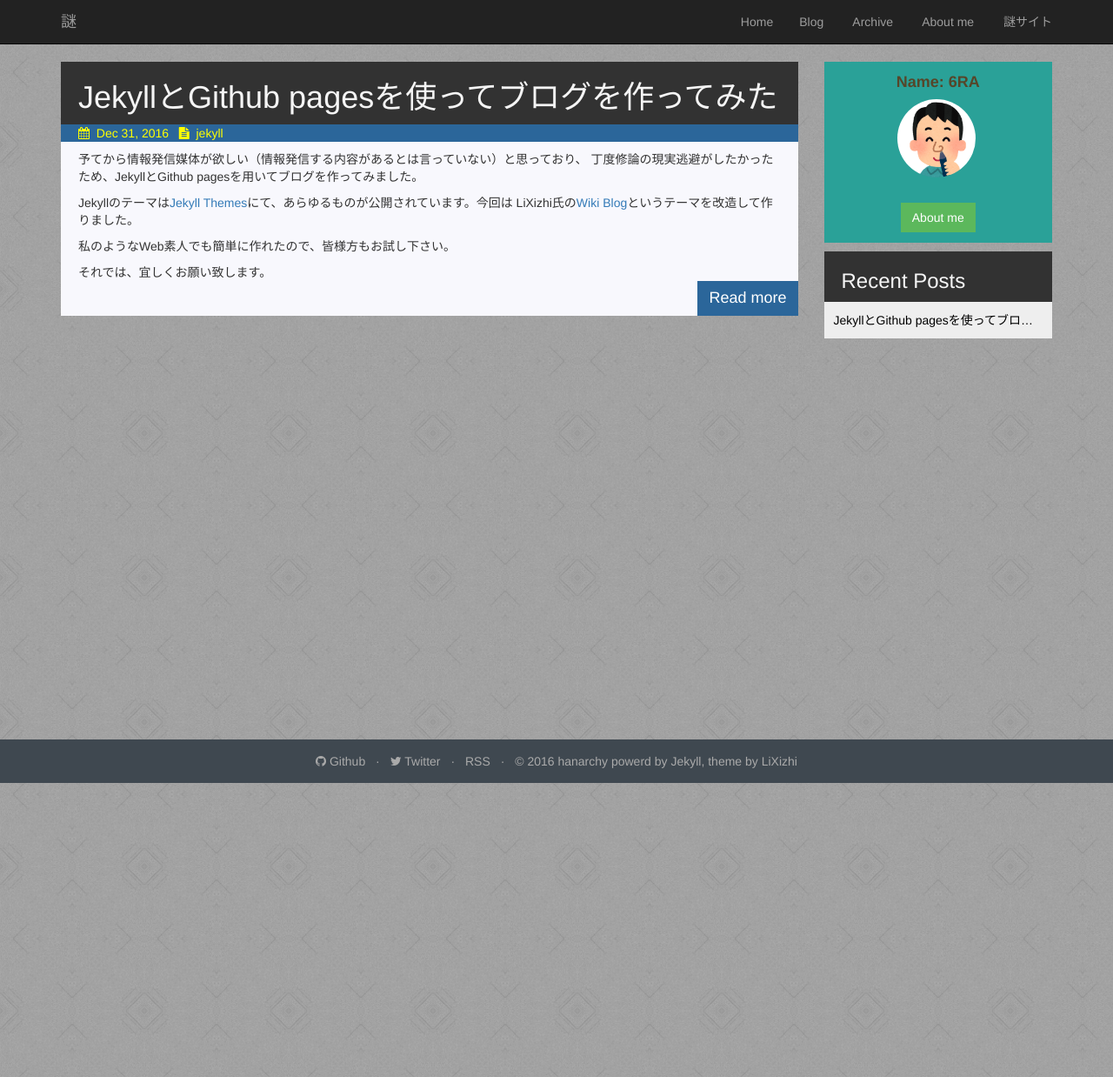
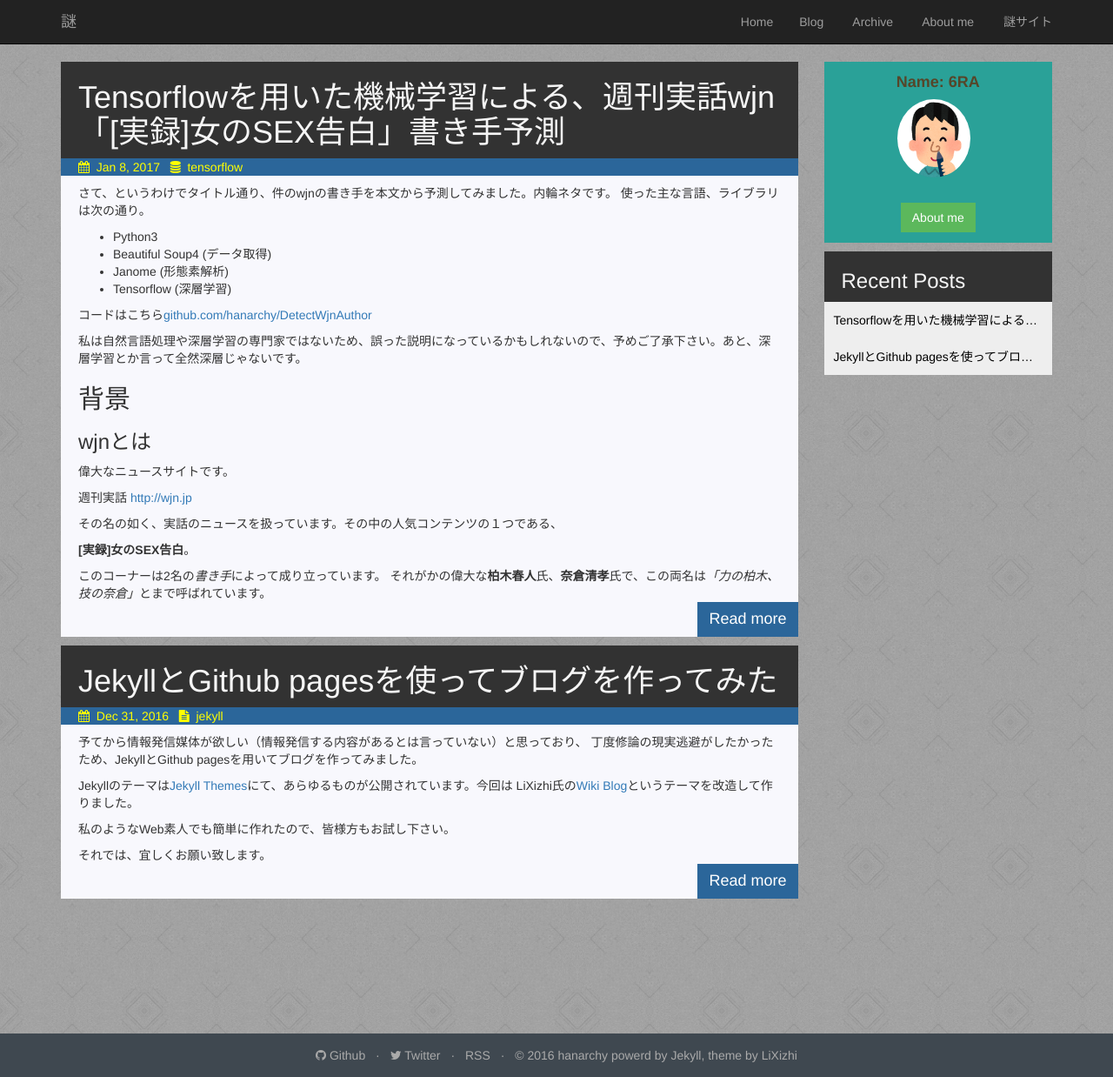
Before and after one commit to hanarchy/hanarchy.github.io, a Jekyll site: the page built from blog/index.html, in a window 1280 px wide. Shown: the whole page at 87% size. Built offline with Jekyll 4.4.1, drawn with Linux system fonts in a browser that asks for light colours; the list of posts is cut into pages by our own code; comment, search, counter and statistics services are not loaded; before the commit the page ends 900 px from its top, so only the background shows below that; some of the changed lines change nothing that is shown.

Commit message:
2017-01-08 post

````diff
--- /dev/null
+++ b/_posts/diary/2017-01-08-detect_wjn_author.md
@@ -0,0 +1,340 @@
+---
+layout: post
+title: "Tensorflowを用いた機械学習による、週刊実話wjn「[実録]女のSEX告白」書き手予測"
+date: 2017-01-08 19:09
+categories: tensorflow
+comments: true
+share: true
+
+---
+
+
+さて、というわけでタイトル通り、件のwjnの書き手を本文から予測してみました。内輪ネタです。
+使った主な言語、ライブラリは次の通り。
+
+- Python3
+- Beautiful Soup4 (データ取得)
+- Janome (形態素解析)
+- Tensorflow (深層学習)
+
+コードはこちら[github.com/hanarchy/DetectWjnAuthor](https://github.com/hanarchy/DetectWjnAuthor)
+
+私は自然言語処理や深層学習の専門家ではないため、誤った説明になっているかもしれないので、予めご了承下さい。あと、深層学習とか言って全然深層じゃないです。
+
+## 背景
+
+### wjnとは
+
+偉大なニュースサイトです。
+
+週刊実話
+[http://wjn.jp](http://wjn.jp/)
+
+その名の如く、実話のニュースを扱っています。その中の人気コンテンツの１つである、
+
+**[実録]女のSEX告白**。
+
+このコーナーは2名の*書き手*によって成り立っています。
+それがかの偉大な**柏木春人**氏、**奈倉清孝**氏で、この両名は*「力の柏木、技の奈倉」*とまで呼ばれています。
+
+
+<!-- more -->
+
+以下、[奈倉柏木研究室](https://www.reddit.com/r/newsokur/comments/2wufnv/奈倉柏木研究室_inニュー速r/)より抜粋
+
+```
+週刊実話Weeklyの人気小説記事「【実録】女のSEX告白」には二人の執筆者がいる。
+
+一人は「柏木春人」 自身でも「美姉妹調教 姦る！」などの人気官能小説を筆頭に数多くの官能小説を執筆しているマドンナメイト文庫の人気ライターである。 妻、未亡人、姉等年上のエロスを得意とする。多少強引なシチュエーションでも独特の語り口調と引き締まった軽やかな文体は濃厚なエッチシーンというよりは淡白であっさりしていて読み手の想像を引き立つように書かれているのが特徴である。
+
+もう一人が「奈倉清孝」 彗星のごとく現れ、現在では週刊実話専属のライターと伺える。あまりに詳細がベールに包まれているのでゴーストライターや色々なライターの集合体ではないかと疑われている。 過去にファンタジー系の小説を目指し「赤と緑」というタイトルのネット小説があがっているが本人かどうかの確認は取れていない。強引なシチュエーションであっての文のスピード感とその匠な擬音から一気にエロスの世界へ飛び込ませてくれる。また彼の魅力的な独自の言い回しに心を打たれた人も多い。その勢いと技を武器に現在人気は高くなってきている。
+```
+
+### 問題点
+
+実録シリーズは特に2chを中心としたネット上で人気で、しばしばスレが立てられます。
+しかし、スレ立て人が巧妙に「書き手を隠し投稿する」という問題点があります。
+そのためスレは混乱し、レスの殆どが「これは奈倉」「柏木余裕」というレスに溢れ、いわば**奈倉柏木当てクイズ**状態になってしまっています。
+
+その佳境の中で住民は両名を見分ける術を開発してきました。
+
+```
+43 名前: キングコングニードロップ(空)＠転載は禁止 :2015/07/09(木) 14:30:40.03 ID:Gj/ziKBH0
+奈倉、柏木両先生の見分け方
+・オチンポが好きなのが奈倉、ペニスが好きなのが柏木。
+・急展開があるのが奈倉、淡々と進むのが柏木。
+・行為の最中に終わるのが奈倉、行為後の描写があるのが柏木。
+・女が叫ぶのが奈倉、女がキレるのが柏木。
+・擬音で済ませるのが奈倉、詳細に説明するのが柏木。
+```
+
+しかし、それでも精度は高くなく、検索するとこんなツイートが見受けられました。
+
+<blockquote class="twitter-tweet" data-lang="ja"><p lang="ja" dir="ltr">柏木と奈倉を瞬時に判断するAIの開発が待たれるな</p>&mdash; 鋭利な刃物マン (@Ericamajitenshi) <a href="https://twitter.com/Ericamajitenshi/status/779023730135605248">2016年9月22日</a></blockquote>
+<script async src="//platform.twitter.com/widgets.js" charset="utf-8"></script>
+
+そこで、私は流行りの深層学習による、記事本文から奈倉柏木の判定を行うAIを開発することにしました。
+本記事では、データの取得から結果が出るまでを順を追って説明していきます。
+スクレイピングによるデータの取得、データからベクトルにする手法、Tensorflowによる学習について述べていきます。
+
+## データの取得
+wjnから記事本文を取得します。
+今回はBeautifulSoup4を用います。BeautifulSoupの使い方はここでは説明しません。
+流れとしては
+
+1. 記事URL一覧の取得
+2. 記事URLにアクセスして本文を取得
+3. 本文から書き手を抜き出しラベル化
+
+のようになります。
+
+今回、記事のURL一覧をwjnサイトのエンタメカテゴリから取得し、タイトルに「官能小説作家書き下ろし」とある記事のURLを取得しました。しかし、ここに登録されている記事は1000件なので、その中から得られた実録シリーズの記事は300件程度になってしまいました。
+
+google検索で`site:wjn.jp/article/detail "官能小説作家書き下ろし"`という風にやると2000件程度出てきたので、データ数を増やす余地があります。
+
+詰まった点としては、BeautifulSoupを用いてパースするときにはreqesutsなりurllib.requestなりを用いてhtmlを取得することになりますが、
+wjnから取得する際、userAgentを適当に指定する必要があったので、その部分のコードを記載しておきます。
+
+```python
+import requests
+from bs4 import BeautifulSoup
+
+html = requests.get(url, headers={'User-Agent': 'test'})
+soup = BeautifulSoup(html.content,"html5lib", from_encoding='Shift-JIS')
+```
+
+## 文章からベクトルへ
+さて、抜き出した本文の文章からニューラルネットに入れるにはどのようにしたらよいでしょうか。
+前章で取得した本文は当然ですがそのままニューラルネットワークに入れることはできません。
+したがって、文章の固定長ベクトル化が必要になってきます。
+有名な手法としてはword2vec（手法？ライブラリ？）などがあります。
+今回は手っ取り早くやるため、BoW(Bag of Words)という手法で文書をベクトル化しました。
+
+流れは
+1. 本文を形態素解析を用いて単語で区切る
+2. 奈倉・柏木氏を特徴づける頻出単語を辞書化
+3. 辞書に単語で区切った文書を通して、ベクトル化(BoW)
+
+BoWはさておき、これらの手法は英語のような単語同士が区切られている文章に適用できます。
+日本語でこれらの手法を用いる際は、文章を単語に分ける、形態素解析を行う必要になります。
+pythonにおいて形態素解析の有名なライブラリがいくつかありますが、今回はPyPIだけで簡単に導入できる、Janome(蛇の目)を用いました。
+
+BoWは、単語を羅列した**辞書**を用意し、当該文章を構成する単語が辞書の中に登録されているか見て、ベクトルの中身を変更するものです。説明が下手なので実際に例を挙げてみましょう。
+
+辞書：　ムスコ　射精　ウィンナー　花吹雪
+文章1:起死回生のため今度はウインナーを注文し、彼が来たとき「君のムスコさんは元気？」と軽く股間に触れました
+文章2:紅白歌合戦の最後に花吹雪が噴き出すのに合わせて射精
+
+|辞書| ムスコ | 射精 | ウィンナー | 花吹雪 |
+|----|----|----|----|----|
+|文章1|1|0|1|0|
+|文章2|0|1|0|1|
+
+のようになります。この数値は01だけでなく出現回数の場合もあります。今回は、出現するかしないか、すなわち01でベクトル化しています。
+
+続いて辞書を作成していきます。特徴的な単語を辞書にしたいですよね。
+ここでよく用いるのが**TF-IDF特徴量**で、TF値（全単語中に出現する単語の頻度）とDF値（全文書中に当該単語が出現する文書の頻度）の逆数をかけたものです。つまり、TF-IDF値が高い単語は「ある単語がある文章中で多く出現し、その単語は他の文書であまり出現しない」単語です。
+今回の問題でいえば、「出現頻度が高く、奈倉氏・柏木氏を特徴づける単語」を抽出できます。
+あ、もちろんこの辞書には「柏木」「奈倉」といった名前は入ってませんよ。
+
+（まあ、今回word2bowの存在を知らなかったため、実装するのが面倒でTF-IDFは使わず適当に出現頻度と柏木奈倉率それぞれに閾値を設定して、それを満たした単語を辞書としています。）
+
+### 参考：柏木氏、奈倉氏の頻出単語の違い
+さて、先ほどの形態素解析を用いて355件の記事本文を解析し、せっかくなので頻出単語を抽出してみました。
+この節で出た結果は、のちの学習には用いませんが、非常に面白い結果が出たので、この節は飛ばさず見てほしいです。
+
+#### 性器の表現
+数字は出現回数を意味しています。どれも顕著に傾向が出ています。
+まず乳房の表現を見てみましょう。奈倉氏はオッパイ、と直接表現はせず、カップ、乳首と表現されています。特に乳首攻めが好きみたいですね。ひらがな「おっぱい」は多分途中で区切られたか、出てきませんでした。
+
+| 単語 | 全体 | 柏木 |奈倉 |
+|--------|--------|--------|--------|
+|乳首|81|11|70|
+|カップ|20|1|19|
+|オッパイ|20|15|5|
+
+下半身です。
+男性器の表現に着目してみると、特に柏木氏が多いように感じます。
+チンチン、巨根は柏木氏がよく使います。
+男根をよく描写するのが柏木氏の特徴なのかもしれません。
+ちなみに「オマ」や「ンチン」って表示されているのは、本文側が伏字にしているため仕様です。
+
+
+| 単語 | 全体 | 柏木 |奈倉 |
+|--------|--------|--------|--------|
+|アソコ|222|131|91|
+|股間|125|105|20|
+|下半身|27|5|22|
+|性器|23|8|15|
+|クリ|32|17|15|
+|クリトリス|80|12|68|
+|オマ|56|54|2|
+|ペニス|473|287|186|
+|ンチン|44|39|5|
+|巨根|21|20|1|
+|男根|15|3|12|
+
+#### 下着の表現
+
+続いて、下着の表現を調べてみました。驚くべきことに、はっきりと差が出ています。
+パンティーでは拮抗していますが、パンツ、ブラ、ショーツといった単語はほぼ奈倉氏から出てきています。特にショーツは柏木氏から一切出てきません。下着が描かれていたら奈倉氏の色が強いみたいです。実際に自分で書き手予想をするとき、下着の表現で判断すると8割方正解します。
+ちなみに、男性用の下着のブリーフは柏木氏の方が多いですね。
+
+| 単語 | 全体 | 柏木 |奈倉 |
+|--------|--------|--------|--------|
+|パンツ|104|10|94|
+|パンティー|60|29|31|
+|ブラ|40|4|36|
+|ショーツ|33|0|33|
+|ブリーフ|22|18|4|
+|ストッキング|16|0|16|
+
+#### 役職、人物の表現
+さて、今度は人物についてみてみましょう。
+これも非常に顕著な結果が出ています。
+先生、彼氏、課長、社長などといった**役職や人物の表現が圧倒的に柏木氏の方が多い**です。
+こういった人物像を思い浮かばせる、*シチュエーション重視*なのが柏木氏の特徴なのでしょう。
+だからと言って、こういった役職は同じ記事で2人称として何度も用いられるため、DF値としては低く、判断材料にはなりにくいです。自身で判断する場合も、役職が書いてあるから柏木だ、と安易に決めると間違えることが多いです。
+
+| 単語 | 全体 | 柏木 |奈倉 |
+|--------|--------|--------|--------|
+|先生|145|97|48|
+|彼氏|95|67|28|
+|課長|92|79|13|
+|社長|71|43|28|
+|オジサン|62|49|13|
+|先輩|58|49|9|
+|主人|49|18|31|
+|部長|51|46|5|
+|店長|46|31|15|
+|旦那|38|20|18|
+|主婦|37|26|11|
+|友達|30|27|3|
+|大学生|21|17|4|
+|人妻|18|14|4|
+|主任|16|16|0|
+|大家|11|11|0|
+
+#### 奈倉氏のストーリー
+また、頻出単語から奈倉氏の記事のストーリーみたいなものが浮かび上がりました。
+下の票のように、強引、叫ん、許し、痛い、これらの単語は強姦をイメージさせられます。
+
+| 単語 | 全体 | 柏木 |奈倉 |
+|--------|--------|--------|--------|
+|強引|43|6|37|
+|叫ん|37|5|32|
+|許し|39|9|30|
+|痛い|37|4|33|
+
+その一方、優しく、交際、結ば、妊娠、幸せ、告白といった単語がよく見られます。
+このことから奈倉氏のストーリーでは「強引にするが、最終的には合意SEX」なストーリーが思い浮かびあがります。
+
+| 単語 | 全体 | 柏木 |奈倉 |
+|--------|--------|--------|--------|
+|優しく|69|17|52|
+|交際|18|0|18|
+|結ば|18|0|18|
+|妊娠|12|3|9|
+|幸せ|33|13|20|
+|告白|30|11|19|
+
+でも、一緒にイクわけではないらしいです。
+
+| 単語 | 全体 | 柏木 | 奈倉 |
+|--------|--------|--------|--------|
+|一緒|69|56|13|
+
+#### 絶頂の表現
+奈倉氏の特徴と言われる絶頂表現についても見てみましょう。「イク」とカタカナなら奈倉氏が多く、ひらがなならば柏木氏という傾向は出ています。が、カタカナにおける奈倉氏の割合が高いわけでもなく、優秀な判断材料としては弱いでしょう。一応「昇天」、「果て」といった奈倉氏特有の表現に注目しておきましょう。
+
+| 単語 | 全体 | 柏木 | 奈倉 |
+|--------|--------|--------|--------|
+|イッ|106|48|58|
+|イク|86|28|58|
+|イカ|72|28|44|
+|イキ|62|9|53|
+|イケ|12|6|6|
+|いく|33|31|2|
+|いき|45|37|8|
+|出し|155|60|95|
+|射精|92|57|35|
+|出る|60|31|29|
+|果て|46|8|38|
+|絶頂|37|21|16|
+|昇天|34|4|30|
+|痙攣|23|6|17|
+
+#### 擬音
+同じく奈倉氏の特徴と言われる擬音についても見てみましょう。でも、多分part_of_speechの判断で、結構抜けがあると思います。需要があれば専用にマイニングしてみます。コメントかtwitterとかで気軽にイッてください。どっかで「ムク」は奈倉氏の代名詞だという投稿を見た気がしますが、そんなことはなさそうです。お互い使う擬音の傾向はありますが、いかんせん数が少ないので大きな判断材料にはならなそうです。
+
+| 単語 | 全体 | 柏木 | 奈倉 |
+|--------|--------|--------|--------|
+|ムク|36|18|18|
+|グチョグチョ|13|3|10|
+|ピュッ|13|0|13|
+|ドクドク|13|0|13|
+|ヒクヒク|10|3|7|
+|パンパン|11|9|2|
+|ゴクン|11|7|4|
+|ズンズン|10|10|0|
+
+#### 人間による奈倉柏木判断
+
+ここで紹介した以外にも細かな表現による違いが結構見えました。
+さて、ディープラーニングによる奈倉柏木判断を実装する前に、我々がwjnスレに直面したときの判断基準をこの結果を基に私なりに考えたので紹介します。この手法は結構な精度が出るので、皆様もお試しください。
+
+- **柏木は消去法**
+というのも、柏木氏を特徴付ける決定的な文言や傾向が見当たらないことに起因します。だから例え、男性器や人物の表現が豊かだと言って、これは柏木氏だ、という安易な判断をすると痛い目を見ます。DF値が低いためです。ただ、柏木氏の確率は50%なので、「奈倉氏っぽくないな」っと思ったら柏木氏です。
+
+- **下着の表現を見る**
+最初に見るのが下着です。柏木氏の文章ではほとんど下着が登場しません。出てくるのは「パンティー」と「ブリーフ」です。下着が「パンティー」だけでなく、「パンツ」「ブラ」や、特に「ショーツ」を使っていたりすると、十中八九奈倉氏です。*「下着を脱がすのは1回だけ」*なので同じ記事に複数回出ることは少ないことから、DF値も高いと思われ、非常に良い判断材料になるかと思われます。この判断基準は非常に覚えやすいので、皆様がまず身につけるべきは下着です。
+
+- **和姦か強姦か**
+奈倉氏の特徴として強姦じみた表現（強姦しているわけではない）があることがあります。この判断基準は下着に比べると弱いですが、下着では分からない場合もあるので、これも念頭に置いた方がいいです。
+
+- **奈倉氏の特徴的な単語**
+ざっと抽出した単語出現頻度を見ていると、柏木氏は非エロティックで一般的単語で奈倉氏の頻度を大きく上回っている場合が多いです。対し奈倉氏の表現の方が頻度が多い単語には、覚えやすい単語が目立ちます。紹介した「クリトリス」「男根」「昇天」「果て」や、「香り」「液体」「生理」「ダメ」といった単語も奈倉氏の頻度が高いです。ここまでで、奈倉氏の特徴に当てはまらなければ柏木氏、という判断を行います。
+
+## Tensorflowによる学習
+さて、作成したデータセット（ベクトル化したデータと柏木奈倉ラベル）から学習を行っていきます。
+ここで、データセットを訓練データ、評価データの2つに分ける必要があります。
+これは、**過学習**を観測するため、すなわち新しい記事が出ても奈倉か柏木かを判定できるかどうか評価するために行います。学習は訓練データのみを用いて行い、最終的なモデルを評価データで評価します。
+勿論、前章で作成した辞書も訓練データだけで作っています。
+訓練データ、評価データの割合は8:2にしています。つまり今回では60点で評価してます。
+
+ちなみに、この2つに分ける以外に検証データを作ったりすることもありますが、今回は行ってません。
+
+### とりあえずMLP(Multi Layer Perceptron)
+ただのニューラルネットです。説明省きます。ディープではない4層（入力層、隠れ層2層、出力層）で試してみました。
+
+|層|長さ|
+|----|----|
+|入力層|180|
+|隠れ層1|50|
+|隠れ層2|10|
+|出力層|2|
+
+|その他|値|
+|----|----|
+|損失関数|交差エントロピー|
+|オプティマイザー|momentum|
+|学習率|0.01|
+|dropout|0.5|
+|epoch|30000|
+
+結果、**98%の精度が出ました**。
+
+これまで、データ数やTF-IDFやBoWやMLPで「今回は行ってません。」とか書いてきたのはこの精度が出たからです。
+これ以上改良しようがパフォーマンスの向上が期待できないためです。
+正直なところ、LSTM、GRUなどを使ってディープにしたいという思いはあったのですが、早々にこの精度が出てしまいました。
+というわけで、このプロジェクトはこれにて完としたいです。
+
+![奈倉柏木判定プログラムに文章いれてみますね](/images/nakura_kashiwagi.jpg)
+
+## 総括
+
+- 最近wjnスレが少なくて寂しい。
+
+## 今後の展望
+
+- webアプリをそのうち（？）作ります。web系はやったことないので、勉強しながらになるため遅いと思います。というか就職関連で忙しいので遅いです。
--- a/static/css/style.css
+++ b/static/css/style.css
@@ -476,3 +476,30 @@ html{
     position: relative;
     min-height: 100%;
 }
+
+table{
+    margin-top: 10px;
+    margin-bottom: 10px;
+    border-collapse: collapse;
+    text-align: left;
+    line-height: 1.5;
+}
+table th {
+    /*width: 150px;*/
+    padding: 10px;
+    font-weight: bold;
+    vertical-align: top;
+    /*border: 1px solid #ccc;*/
+    background-color: #323232;
+    color: white;
+}
+table td {
+    /*width: 350px;*/
+    padding: 10px;
+    vertical-align: top;
+    border: 1px solid #ccc;
+}
+
+img{
+    max-width: 90%;
+}
````
Also changed, not shown: images/otis_redding.png (added).
